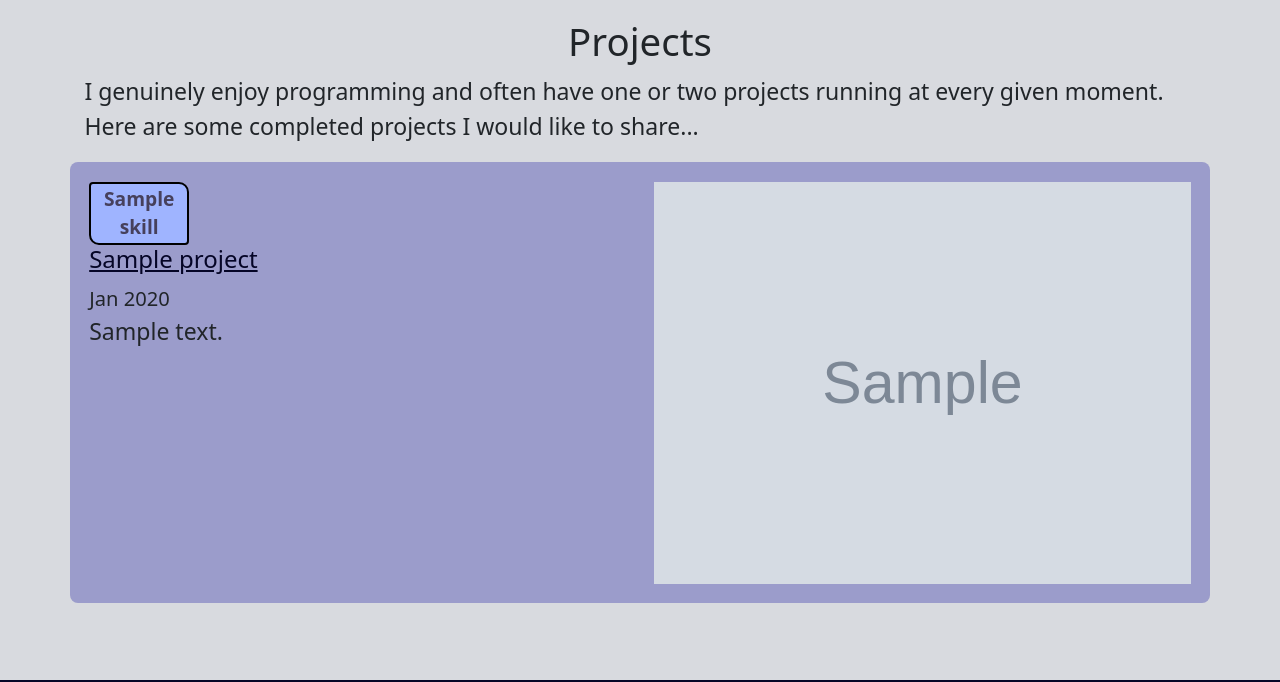
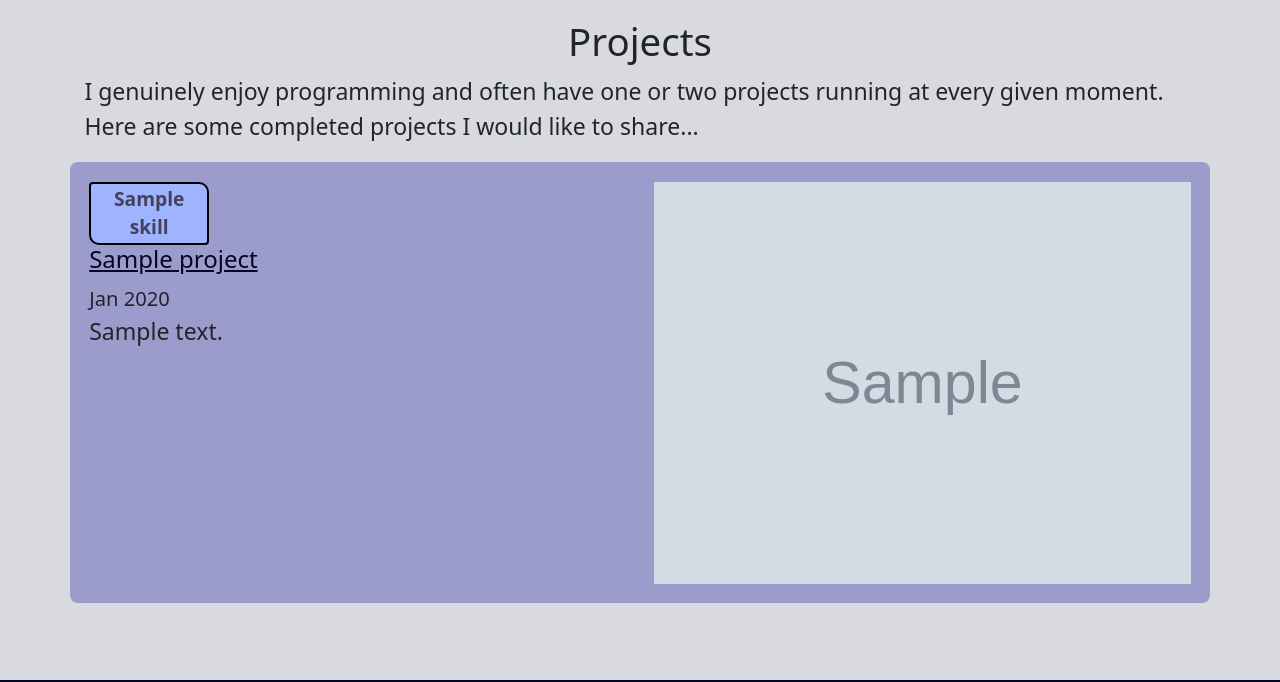
Before and after one commit to AriAlavi/ArianAlaviWebsite, a Django app: page / in a window 1280 px wide. Shown: the part 2563-3245 px from the top of the page. Run offline with Django 4.2, Linux system fonts and the light colour scheme; tables that the repository leaves empty hold one stand-in row (values such as "Sample post"); grey boxes marked "Sample" are stand-in pictures.

Commit message:
Changed css rules

```diff
--- a/main/static/main/main.css
+++ b/main/static/main/main.css
@@ -49,7 +49,9 @@ a{
 .skill{
     background-color: #9fb4ff;
     font-size: 1rem;
-    max-width: 100px;
+    max-width: 120px;
+    overflow: hidden;
+    text-overflow: ellipsis;
     display: inline-block;
     border: solid 2px black;
     padding: 1px 8px;
```
